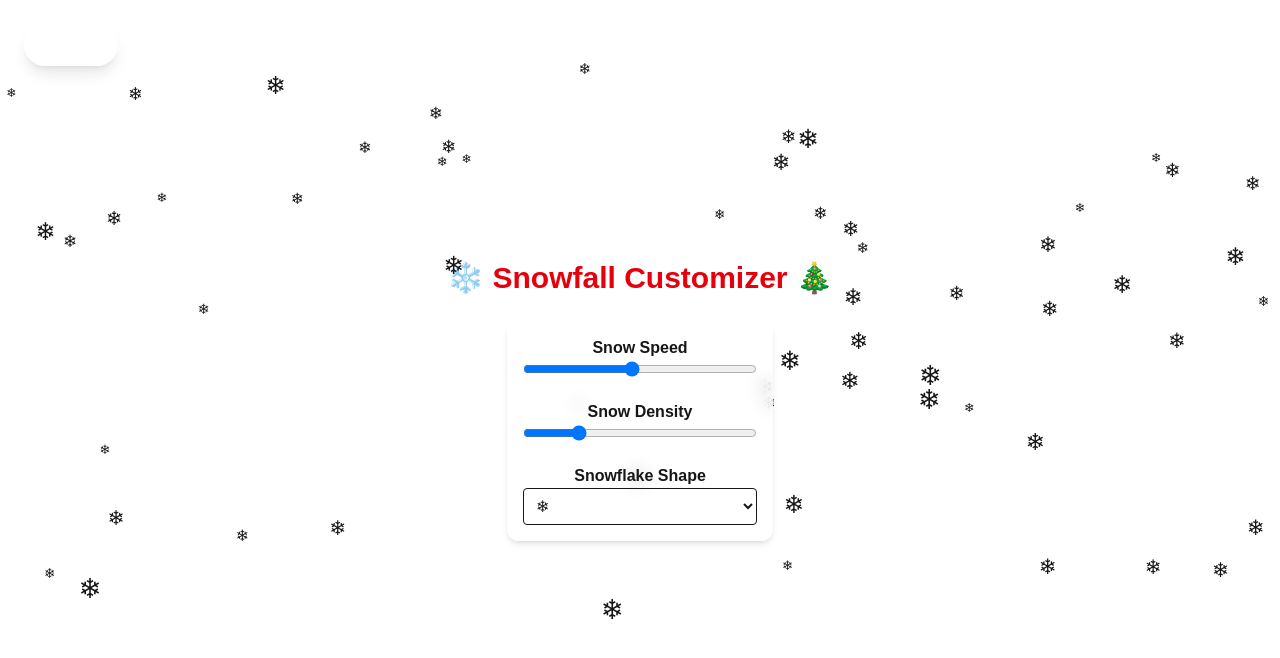
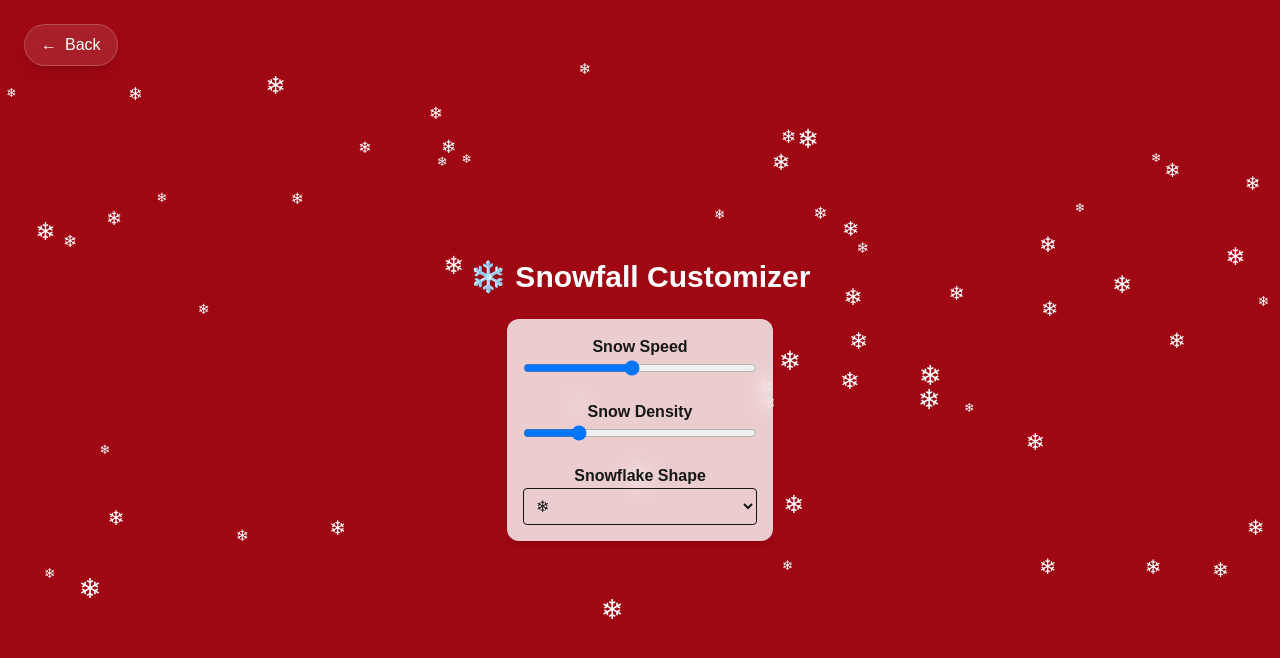
Before and after one commit to Mbiydzenyuy3/santas-magic-hub, a Next.js app: page /magic/snowfall-customizer in a window 1280 px wide. Shown: the top 658 px of the page. Built offline with nearby package versions, Linux system fonts and the light colour scheme.

Commit message:
feat: Implement a feature for snow Customer, users can adjust the speed, density and customize their own snowfall

```diff
--- a/app/magic/snowfall-customizer/page.tsx
+++ b/app/magic/snowfall-customizer/page.tsx
@@ -18,7 +18,7 @@ export default function SnowfallCustomizerPage() {
   }, [])
 
   return (
-    <div className="min-h-screen flex flex-col items-center justify-center p-6 relative text-center">
+    <div className="min-h-screen flex flex-col items-center justify-center p-6 relative text-center bg-red-800">
       <div className="fixed inset-0 pointer-events-none z-0">
         <CustomSnowfall speed={speed} density={density} shape={shape} />
       </div>
@@ -34,8 +34,8 @@ export default function SnowfallCustomizerPage() {
         </Link>
       </div>
 
-      <h1 className="text-3xl font-bold text-red-600 mb-6">
-        ❄️ Snowfall Customizer 🎄
+      <h1 className="text-3xl font-bold text-white mb-6">
+        ❄️ Snowfall Customizer
       </h1>
 
       <ControlsPanel
--- a/components/custom-snowfall/ControlsPanel.tsx
+++ b/components/custom-snowfall/ControlsPanel.tsx
@@ -21,7 +21,7 @@ any) {
           max="15"
           value={speed}
           onChange={(e) => onSpeedChange(Number(e.target.value))}
-          className="w-full"
+          className="w-full border"
         />
       </div>
 
--- a/components/custom-snowfall/CustomSnowfall.tsx
+++ b/components/custom-snowfall/CustomSnowfall.tsx
@@ -44,7 +44,7 @@ export default function CustomSnowfall({
       {flakes.map((f) => (
         <div
           key={f.id}
-          className="absolute animate-snow"
+          className="absolute animate-snow text-white"
           style={{
             left: f.left,
             fontSize: f.size,
```
